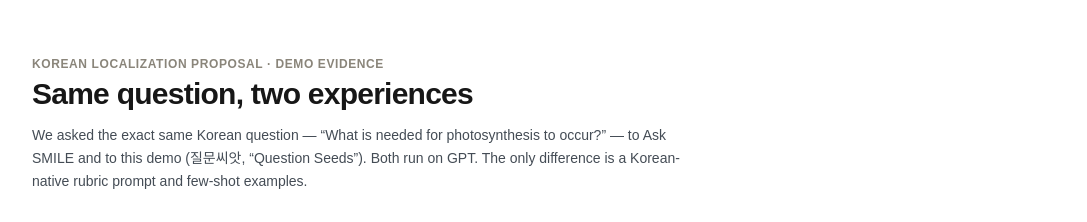
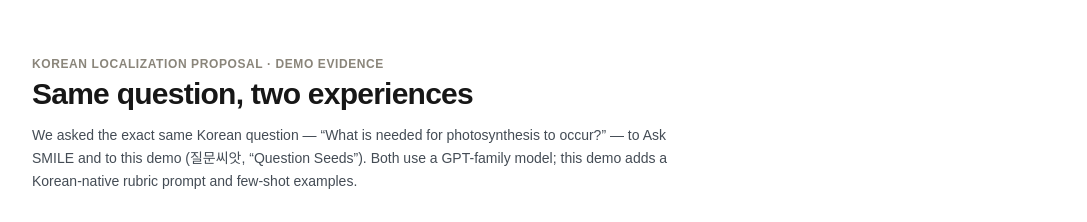
Before and after one commit to seunghan91/question-seeds, a Next.js app: page /compare in a window 1280 px wide. Shown: the top 222 px of the page, without its empty margins (96-1183 px from the left). Built offline with nearby package versions, Linux system fonts and the light colour scheme.

Commit message:
fix: codex FLAG x3 — drop streaming claim, qualify GPT comparison, remove realtime publication (WAL bypasses column grants)
Applied to live DB: alter publication supabase_realtime drop table submissions

Co-Authored-By: Claude Fable 5 <noreply@anthropic.com>

```diff
--- a/app/compare/page.tsx
+++ b/app/compare/page.tsx
@@ -37,8 +37,8 @@ export default function ComparePage() {
         </h1>
         <p className="mt-3 max-w-2xl text-sm leading-relaxed text-[#444c55]">
           We asked the exact same Korean question — {QUESTION_EN} — to Ask SMILE
-          and to this demo (질문씨앗, &ldquo;Question Seeds&rdquo;). Both run on
-          GPT. The only difference is a Korean-native rubric prompt and
+          and to this demo (질문씨앗, &ldquo;Question Seeds&rdquo;). Both use a
+          GPT-family model; this demo adds a Korean-native rubric prompt and
           few-shot examples.
         </p>
 
```
Also changed, not shown: 2 other files (tests, documents, lock files or other folders).
